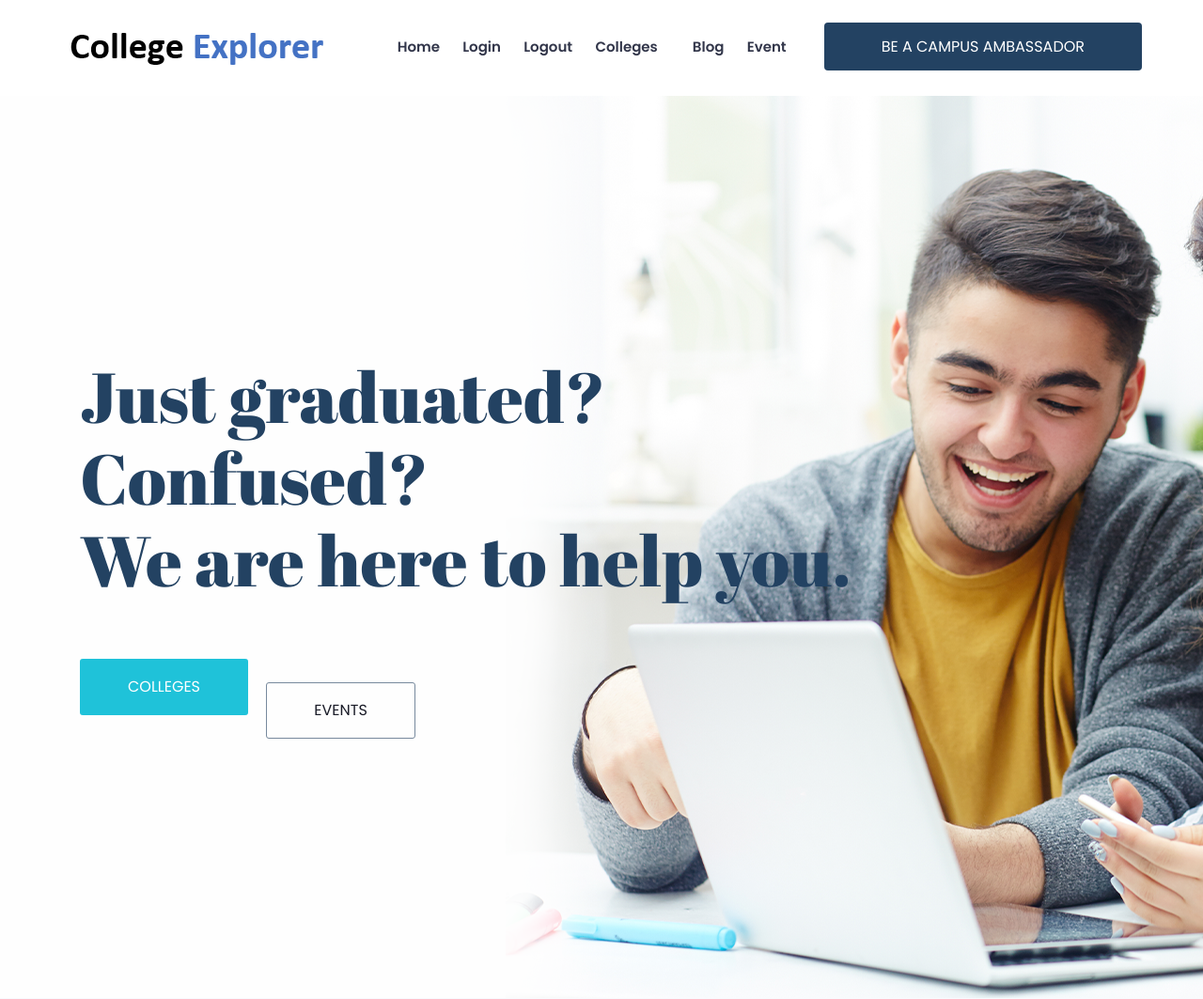
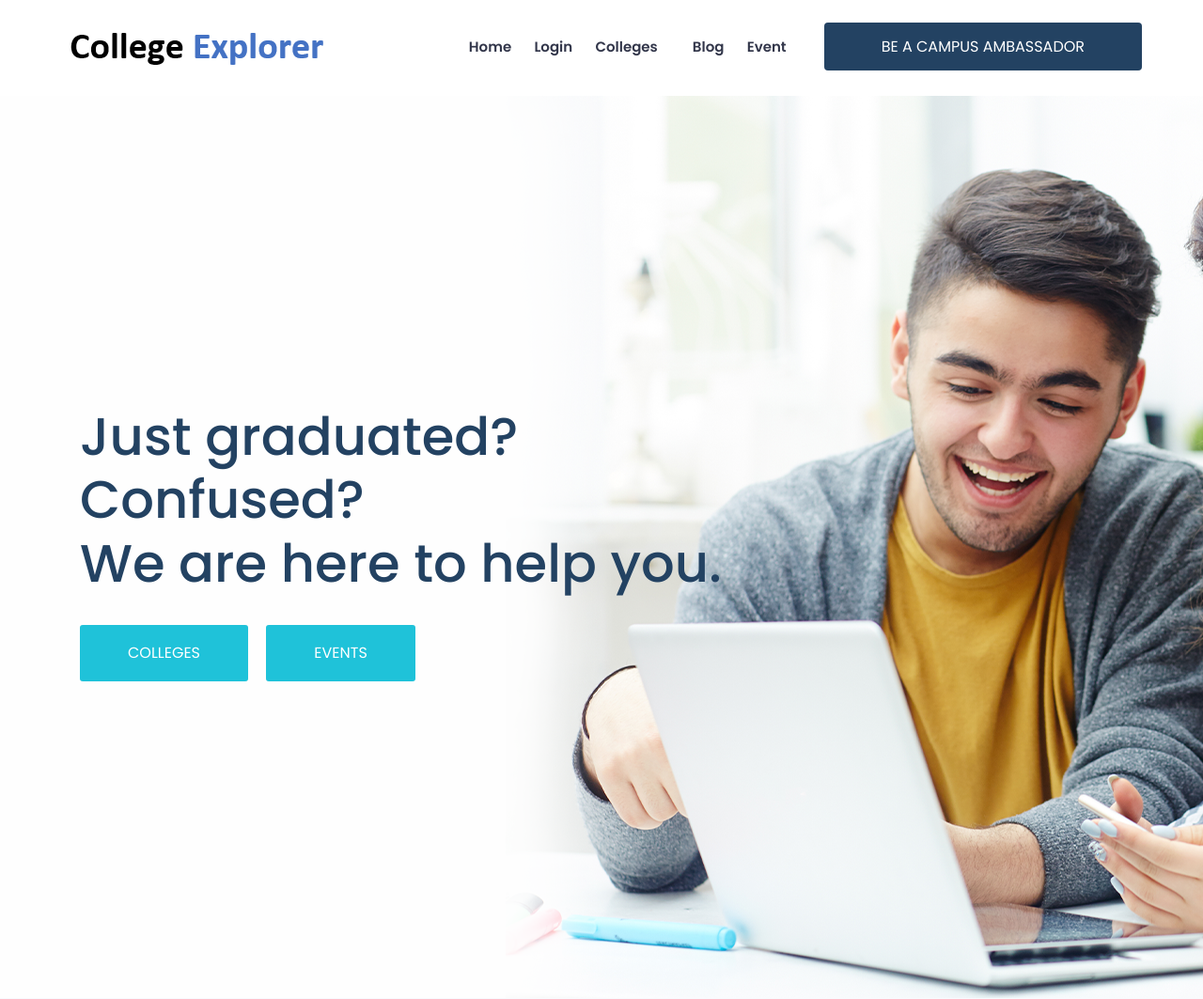
Before and after one commit to srishti-negi/SASS, a Flask app: page / in a window 1280 px wide. Shown: the top 1063 px of the page at 94% size. Run offline with Flask 2, Linux system fonts and the light colour scheme; some libraries are stand-ins or nearby versions.

Commit message:
Updated home page

```diff
--- a/app/templates/base.html
+++ b/app/templates/base.html
@@ -53,8 +53,12 @@
                                             <ul id="navigation">
 
                                                 <li><a href="{{url_for('index')}}">home</a></li>
-                                                <li><a href="{{url_for('login')}}">login</a></li>
-                                                <li><a href="{{url_for('logout')}}">logout</a></li>
+                                                {% if current_user.is_authenticated %}
+                                                <li><a href="{{url_for('logout')}}">Logout</a></li>
+                                                {% else %}
+                                                <li><a href="{{url_for('login')}}">Login</a></li>
+                                                {% endif %}
+
                                                 <li><a href="{{url_for('medical')}}">Colleges</a></li>
                                                 <li> &nbsp&nbsp <a href="/blog/">Blog</a></li>
                                                 <li><a href="{{url_for('event')}}">Event</a></li>
--- a/app/templates/index.html
+++ b/app/templates/index.html
@@ -11,11 +11,13 @@
                     <div class="row">
                         <div class="col-xl-12">
                             <div class="slider_text ">
-                                <h3>Just graduated? <br>
+
+                                <h4 style= "font-size: 350%" > Just graduated? <br>
                                     Confused? <br>
-                                    We are here to help you.</h3>
+                                    We are here to help you.</h4>
+                                    <br>
                                 <a href="{{url_for('medical')}}" class="boxed-btn3">Colleges</a>
-                                <a href="{{url_for('event')}}" class="boxed-btn4">Events</a>
+                                <a href="{{url_for('event')}}" class="boxed-btn3">Events</a>
                             </div>
                         </div>
                     </div>
```
